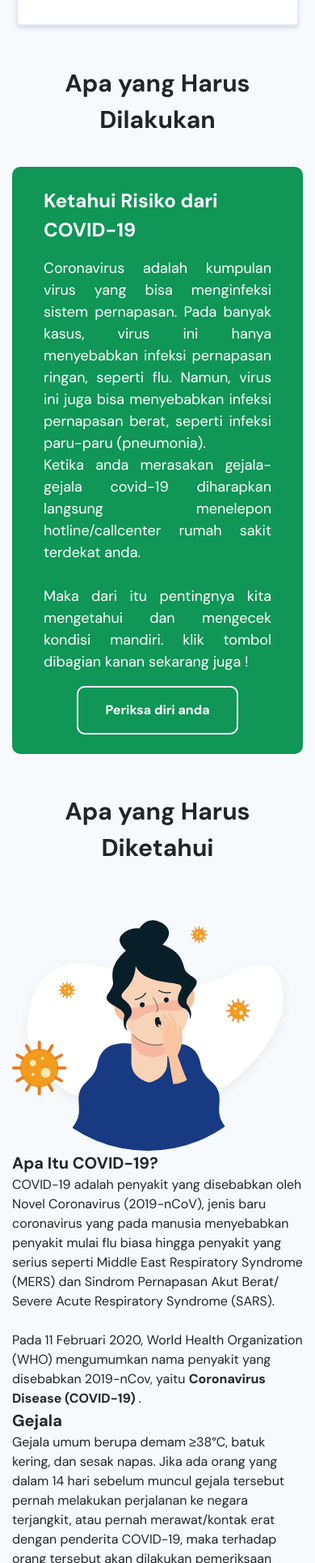
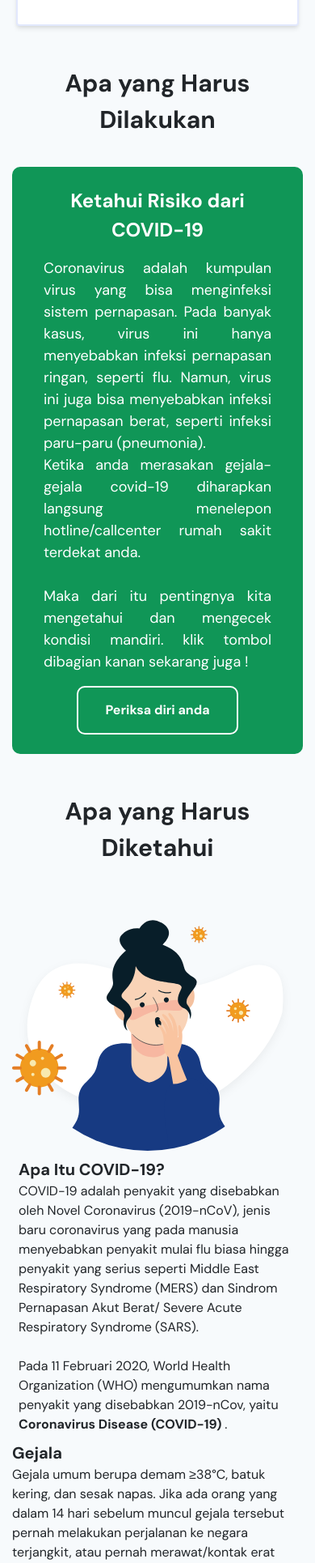
Before and after one commit to Gefyaqiilah/COVID-19, a React (Create React App) app: page / in a window 390 px wide. Shown: the part 3127-5057 px from the top of the page at 81% size. Built offline with nearby package versions, Linux system fonts and the light colour scheme; no server answers; the HTML template or start-up script is replaced by a standard one.

Commit message:
fixing buf

```diff
--- a/src/pages/home/Home.css
+++ b/src/pages/home/Home.css
@@ -289,4 +289,7 @@
   .card-covid19-desc .right{
     justify-content: center !important;
   }
+  .text-ketahui {
+    text-align:center;
+  }
 }
--- a/src/pages/home/Home.js
+++ b/src/pages/home/Home.js
@@ -344,7 +344,7 @@ export default class Home extends Component {
               <div className="row p-lg-4 p-0 mx-auto justify-content-center">
                 <div className="col-lg-12 card-covid19-desc bg-green p-4 row">
                   <div className="left col-lg-8">
-                  <p className="text-white text-24 font-weight-bold">
+                  <p className="text-white text-24 font-weight-bold text-ketahui">
                   Ketahui Risiko dari COVID-19
                   </p>
                   <p className="text-white text-18 text-justify font-weight-normal">
@@ -366,7 +366,7 @@ export default class Home extends Component {
                   <img src="/img/img-waspada.svg" alt=""/>
                 </div>
                 <div className="col-lg-6">
-                  <div className="what-is-covid mt-lg-4">
+                  <div className="what-is-covid mt-lg-4 p-2">
                     <div className="title text-20 font-weight-bold">Apa Itu COVID-19?</div>
                     <div className="desc text-16">
                     COVID-19 adalah penyakit yang disebabkan oleh Novel Coronavirus (2019-nCoV), jenis baru coronavirus yang pada manusia menyebabkan penyakit mulai flu biasa hingga penyakit yang serius seperti Middle East Respiratory Syndrome (MERS) dan Sindrom Pernapasan Akut Berat/ Severe Acute Respiratory Syndrome (SARS).
```
Also changed, not shown: 1 other file (tests, documents, lock files or other folders).
